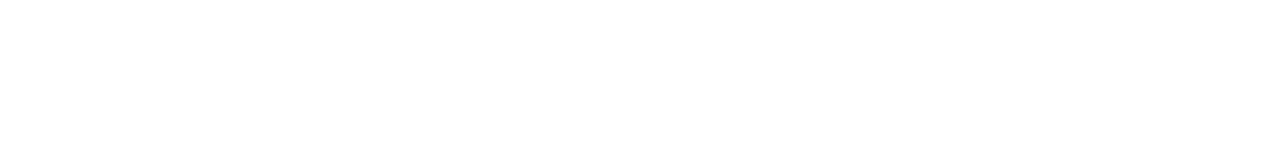
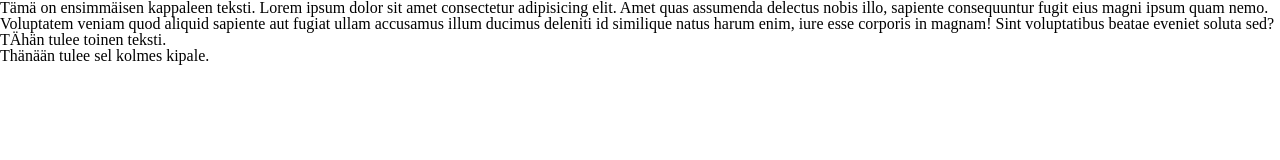
Before and after one commit to mnemicon/html-rakenne-js, a plain HTML site: page index.html in a window 1280 px wide. Drawn offline with Linux system fonts and the light colour scheme.

Commit message:
Päivitä lisätyt koodit

```diff
--- a/index.html
+++ b/index.html
@@ -9,6 +9,6 @@
     <link rel="stylesheet" href="./css/layout.css">
 </head>
 <body>
-    <script src="./js/skriptit.js"></script>
+    <script src="./js/skriptit2.js"></script>
 </body>
 </html>
--- a/js/skriptit.js
+++ b/js/skriptit.js
@@ -0,0 +1,6 @@
+const para = document.createElement("p");
+const node = document.createTextNode("This is new paragraph.");
+para.appendChild(node);
+
+const element = document.getElementById("div1");
+element.appendChild(para);
--- /dev/null
+++ b/js/skriptit2.js
@@ -0,0 +1,33 @@
+/*
+var para = document.createElement("p");
+var node = document.createTextNode("Tämä on kappaleen teksti");
+para.appendChild(node);
+
+document.getElementsByTagName("body")[0].appendChild(para); */
+
+var divi = document.createElement("div");
+
+// lisää diviin id "div1"
+divi.id = "div1";
+document.getElementsByTagName("body")[0].appendChild(divi);
+
+//Lisätään 1 kappale div#div1 sisään.
+var para = document.createElement("p");
+para.className = "para1";
+var node = document.createTextNode("Tämä on ensimmäisen kappaleen teksti. Lorem ipsum dolor sit amet consectetur adipisicing elit. Amet quas assumenda delectus nobis illo, sapiente consequuntur fugit eius magni ipsum quam nemo. Voluptatem veniam quod aliquid sapiente aut fugiat ullam accusamus illum ducimus deleniti id similique natus harum enim, iure esse corporis in magnam! Sint voluptatibus beatae eveniet soluta sed?");
+para.appendChild(node);
+document.getElementById("div1").appendChild(para);
+
+//Lisätään 2. kappale div#div1 sisään.
+var para = document.createElement("p");
+para.id = "p2";
+var node = document.createTextNode("TÄhän tulee toinen teksti.");
+para.appendChild(node);
+document.getElementById("div1").appendChild(para);
+
+//Lisätään 3. kappale saman divin sisään:
+var para = document.createElement("p");
+para.id = "p3";
+var node = document.createTextNode("Thänään tulee sel kolmes kipale.")
+para.appendChild(node);
+document.getElementById("div1").appendChild(para);
```
